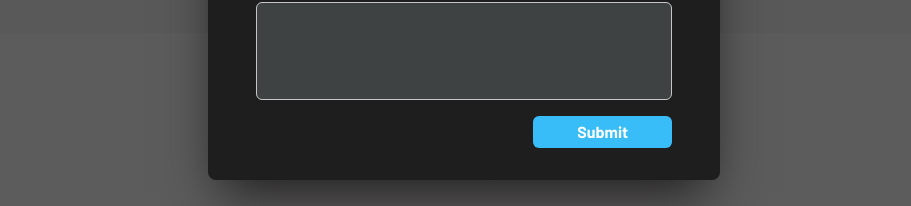
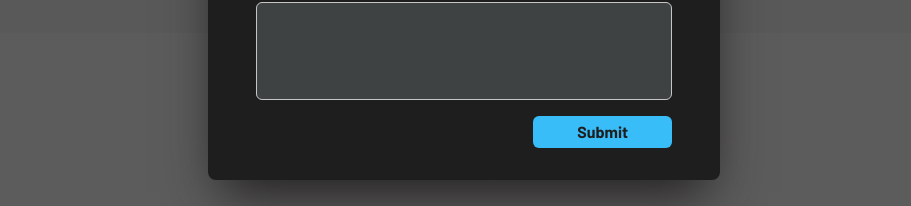
Before and after one commit to qur786/portfolio, a React (Vite) app: page / in a window 1280 px wide. Both pictures are taken after a click on the button "Send message". Shown: the part 5303-5509 px from the top of the page, without its empty margins (176-1087 px from the left). Built offline with nearby package versions, Linux system fonts and the light colour scheme.

Commit message:
refactor: minor

```diff
--- a/src/components/MessageForm/index.tsx
+++ b/src/components/MessageForm/index.tsx
@@ -81,7 +81,7 @@ export function MessageForm({ onSubmit }: MessageFormProps): JSX.Element {
         <button
           type="submit"
           onClick={handleSubmit}
-          className="dark:text-black-elevation-1 text-white py-1 self-end mt-2 font-bold transition-transform hover:scale-110 rounded-md bg-sky-400 w-1/3"
+          className="dark:text-black-elevation text-white py-1 self-end mt-2 font-bold transition-transform hover:scale-110 rounded-md bg-sky-400 w-1/3"
         >
           Submit
         </button>
```
